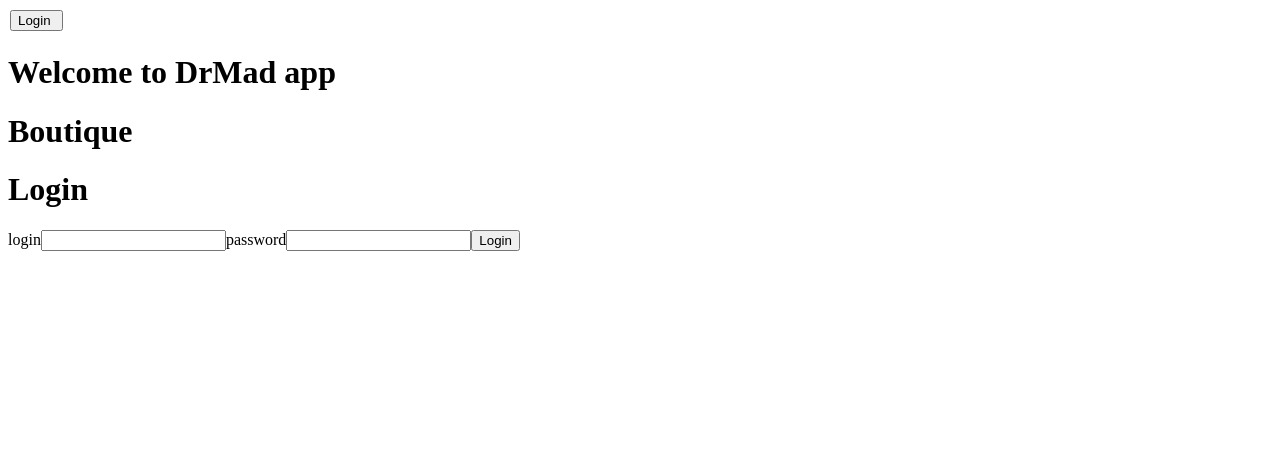
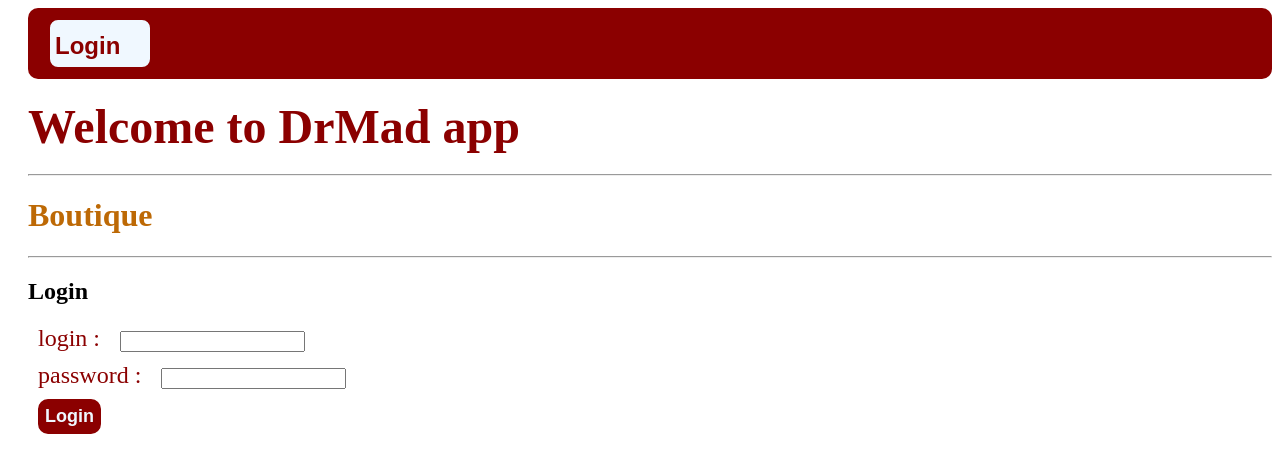
Before and after one commit to arthurkeusch/TP-DrMad, a Vue app: page /shop/login in a window 1280 px wide. Shown: the top 472 px of the page. Built offline with nearby package versions, Linux system fonts and the light colour scheme.

Commit message:
css pages

```diff
--- a/src/App.vue
+++ b/src/App.vue
@@ -5,7 +5,8 @@
         <span :style="style" v-html="label"></span>
       </template>
     </NavBar>
-    <h1>Welcome to DrMad app</h1>
+    <h3 class="big_title">Welcome to DrMad app</h3>
+      <hr>
     <router-view/>
   </div>
 </template>
@@ -63,3 +64,35 @@ export default {
   },
 };
 </script>
+<style>
+#app{
+    padding-left: 20px;
+    font-family: Bahnschrift;
+}
+a, button{
+    border-radius: 10px;
+    border: 2px solid darkred;
+    background-color: darkred;
+    color: aliceblue;
+    padding: 5px;
+    font-size: large;
+    font-weight: bold;
+}
+span, p, label{
+    color: darkred;
+    font-size: x-large;
+    padding-right: 20px;
+}
+.big_title{
+    font-size: xxx-large;
+    color: darkred;
+}
+h1{
+  font-size: xx-large;
+  color: #bd6905;
+}
+h3{
+    margin-top: 20px;
+    margin-bottom: 20px;
+}
+</style>
--- a/src/components/BasketList.vue
+++ b/src/components/BasketList.vue
@@ -17,7 +17,7 @@
         :itemAmount="false"
         :checkbox="false"
     />
-    <button @click="checkout">Acheter</button>
+    <button @click="checkout" style="margin: 10px">Acheter</button>
   </div>
 </template>
 
--- a/src/components/CheckedList.vue
+++ b/src/components/CheckedList.vue
@@ -1,31 +1,33 @@
 <!-- CheckedList.vue -->
 <template>
-  <div>
-    <div v-for="(item, index) in data" :key="index">
+  <div >
+    <div v-for="(item, index) in data" :key="index" class="liste">
       <input
           v-if="checkbox"
           type="checkbox"
           :checked="checkedViruses[index]"
           @change="toggleCheckbox(index)"
+          class="item"
       />
-      {{ displayItem(item, index) }}
+      <p class="item">{{ displayItem(item, index) }}</p>
       <input
           v-if="itemAmount"
           type="number"
           v-model="amountInput[index]"
           min="1"
+          class="item"
       />
-      <button v-if="itemButton.show" @click="itemButtonClick(index)">
+      <button v-if="itemButton.show" @click="itemButtonClick(index)" class="item">
         {{ itemButton.text }}
       </button>
-      <button v-if="itemButtonPayer.show && commandeStatus[index]" @click="payer(item.uuid)">
+      <button v-if="itemButtonPayer.show && commandeStatus[index]" @click="payer(item.uuid)" class="item">
         {{ itemButtonPayer.text }}
       </button>
-      <button v-if="itemButtonAnnuler.show && commandeStatus[index]" @click="itemButtonAnnulerClick(item.uuid)">
+      <button v-if="itemButtonAnnuler.show && commandeStatus[index]" @click="itemButtonAnnulerClick(item.uuid)" class="item">
         {{ itemButtonAnnuler.text }}
       </button>
     </div>
-    <button v-if="listButton.show" @click="addAllToCart">
+    <button v-if="listButton.show" @click="addAllToCart" style="margin: 10px">
       {{ listButton.text }}
     </button>
   </div>
@@ -94,3 +96,13 @@ export default {
   },
 };
 </script>
+<style>
+.liste{
+    display: flex;
+    justify-content: space-around;
+    border-right: 2px solid darkred;
+}
+.item{
+    margin: 10px;
+}
+</style>
--- a/src/components/ItemsList.vue
+++ b/src/components/ItemsList.vue
@@ -50,3 +50,6 @@ export default {
   },
 };
 </script>
+<style>
+
+</style>
--- a/src/components/NavBar.vue
+++ b/src/components/NavBar.vue
@@ -33,4 +33,21 @@ export default {
 .nav-button {
   padding: 10px;
 }
+table{
+    background-color: darkred;
+    border: darkred;
+    border-radius: 10px;
+    padding-top: 10px;
+    padding-bottom: 10px;
+    display: flex;
+
+}
+button{
+    margin-left: 20px;
+    margin-right: 20px;
+    font-size: xx-large;
+    font-weight: bold;
+    background-color: aliceblue;
+    color: darkred;
+}
 </style>
--- a/src/views/ShopLoginView.vue
+++ b/src/views/ShopLoginView.vue
@@ -1,9 +1,15 @@
 <template>
-  <div>
-    <h1>Login</h1>
-    <span>login</span><input v-model="login">
-    <span>password</span><input v-model="password">
-    <button @click="shopLogin({login, password})">Login</button>
+  <div style="display: block" >
+    <h2>Login</h2>
+    <div class="item">
+        <span >login :</span><input v-model="login">
+    </div>
+    <div class="item">
+      <span>password :</span><input v-model="password">
+    </div>
+    <div class="item">
+      <button @click="shopLogin({login, password})">Login</button>
+    </div>
   </div>
 </template>
 
@@ -26,3 +32,8 @@ export default {
   }
 }
 </script>
+<style>
+.item{
+    margin: 10px;
+}
+</style>
--- a/src/views/ShopPay.vue
+++ b/src/views/ShopPay.vue
@@ -6,6 +6,7 @@
       <label for="idcmd">Identifiant de la commande : </label>
       <input v-model="idcmd" type="text" id="idcmd"/>
     </div>
+      <br>
     <button @click="paiement">Payer la commande</button>
   </div>
 </template>
--- a/src/views/ShopView.vue
+++ b/src/views/ShopView.vue
@@ -5,6 +5,7 @@
 <template>
     <div>
         <h1>Boutique</h1>
+        <hr>
         <router-view></router-view>
     </div>
 </template>
```
